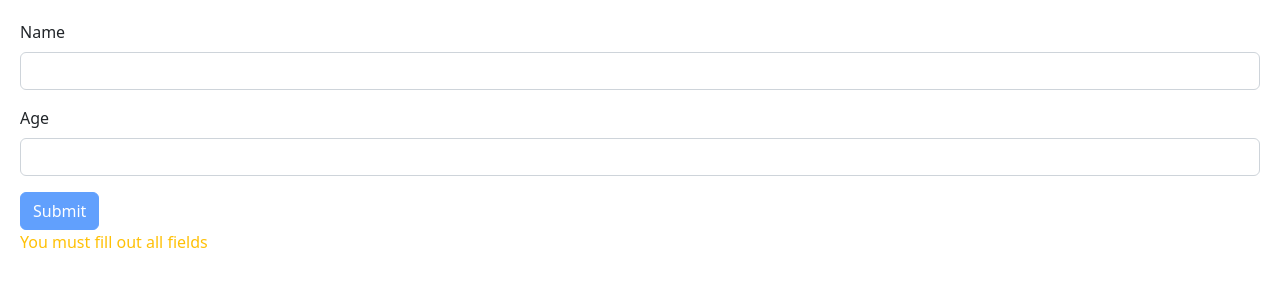
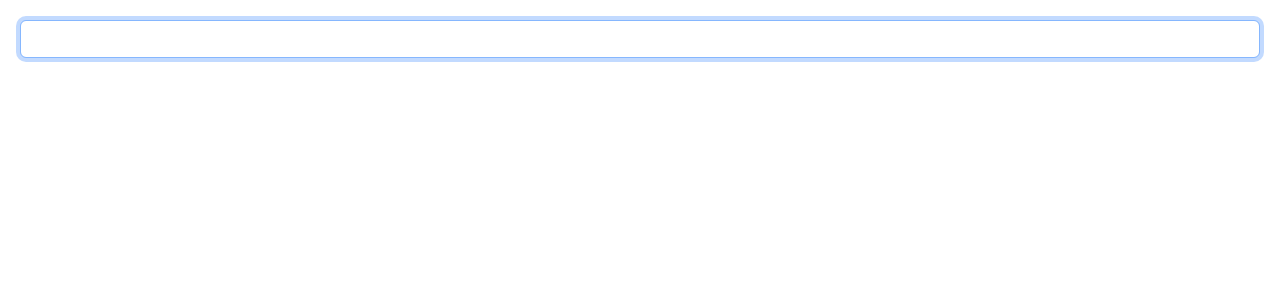
Before and after one commit to Gillesf31/back-to-react, a React (Vite) app: page / in a window 1280 px wide. Shown: the top 300 px of the page. Built offline with nearby package versions, Linux system fonts and the light colour scheme.

Commit message:
Try useEffect

```diff
--- a/src/App.tsx
+++ b/src/App.tsx
@@ -1,10 +1,24 @@
+import { useEffect, useRef } from 'react';
 import './App.css';
-import Form from './components/Form/Form';
 
 function App() {
+  const ref = useRef<HTMLInputElement>(null);
+
+  useEffect(() => {
+    console.log('1st useEffect');
+    ref.current?.focus();
+  });
+
+  useEffect(() => {
+    console.log('2nd useEffect');
+    setTimeout(() => {
+      document.title = 'Editing';
+    }, 1000);
+  });
+
   return (
     <>
-      <Form />
+      <input type='text' className='form-control' ref={ref} />
     </>
   );
 }
```
